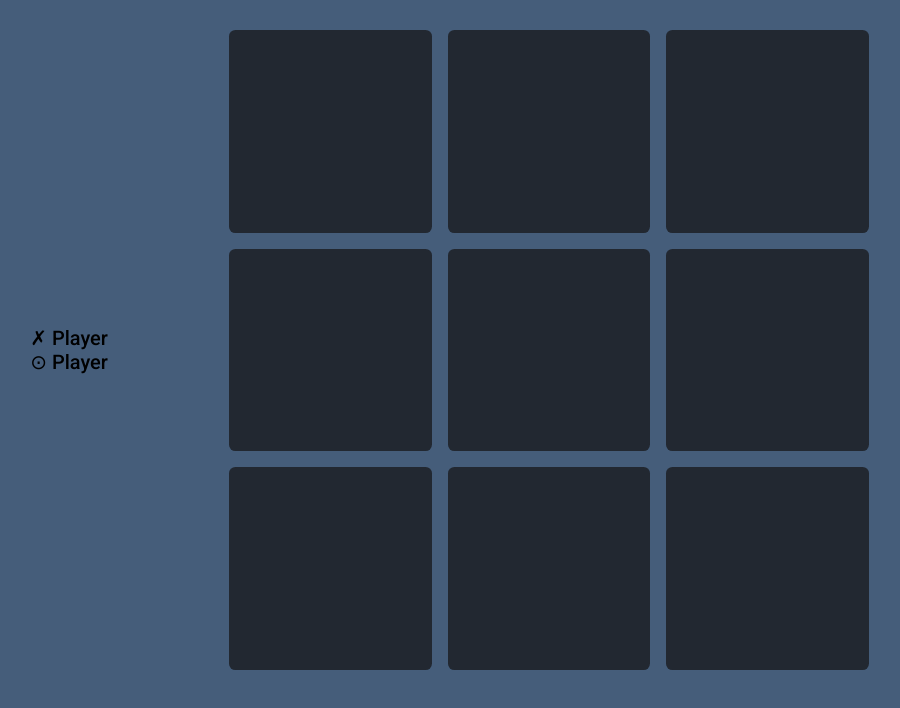
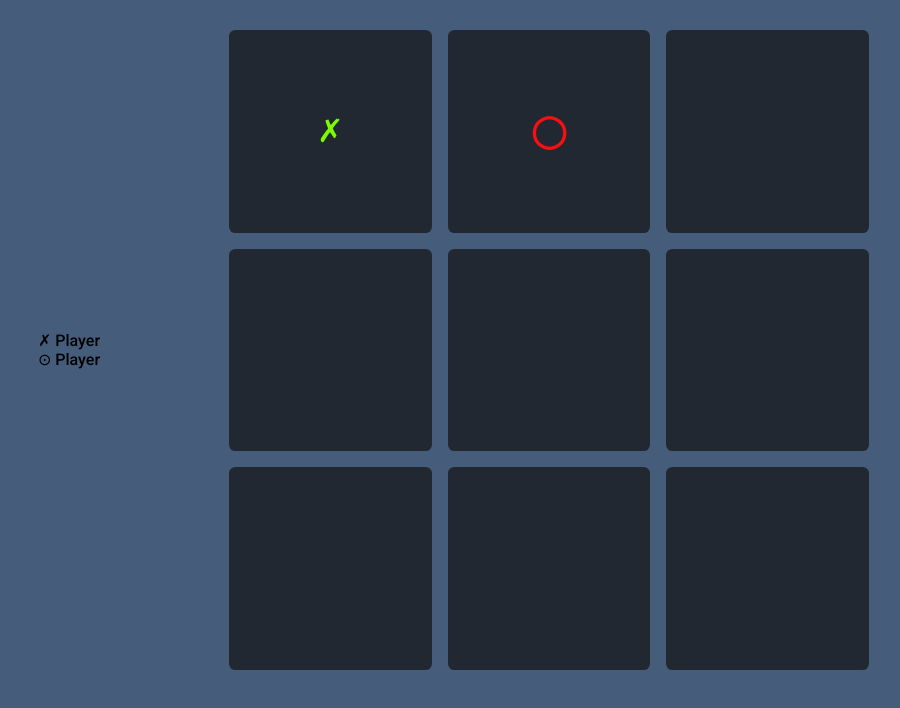
Before and after one commit to AliAdamH/tic-tac-toe-js, a plain HTML site: page index.html in a window 1280 px wide. Shown: the part 72-780 px from the top of the page, without its empty margins (91-991 px from the left). Drawn offline with Linux system fonts and the light colour scheme.

Commit message:
Add example player marks

```diff
--- a/index.html
+++ b/index.html
@@ -25,8 +25,8 @@
             </div>
         </aside>
         <section class="game-grid">
-            <button class="cell"></button>
-            <button class="cell"></button>
+            <button class="cell">&cross;</button>
+            <button class="cell red">&#9711;</button>
             <button class="cell"></button>
             <button class="cell"></button>
             <button class="cell"></button>
--- a/stylesheets/style.css
+++ b/stylesheets/style.css
@@ -44,6 +44,7 @@ button {
     /* border: 1px solid red; */
     display: grid;
     grid-template-columns: repeat(3, 1fr);
+    grid-template-rows: repeat(3, 1fr);
     gap: 1rem;
     }
 
@@ -52,11 +53,19 @@ button {
     flex-direction: column;
     justify-content: center;
     align-items: center;
-    font-size: 20px;
 }
 
 .cell {
     /* border: 2px solid hsl(64, 100%, 50%); */
     background-color: #222831;
     border-radius: 0.4rem;
+    color: lawngreen;
+    padding: 1rem;
+    font-size: 2rem;
+
 }
+
+.cell.red {
+    color: rgb(246, 16, 16);
+    font-weight: 900;
+}
```
